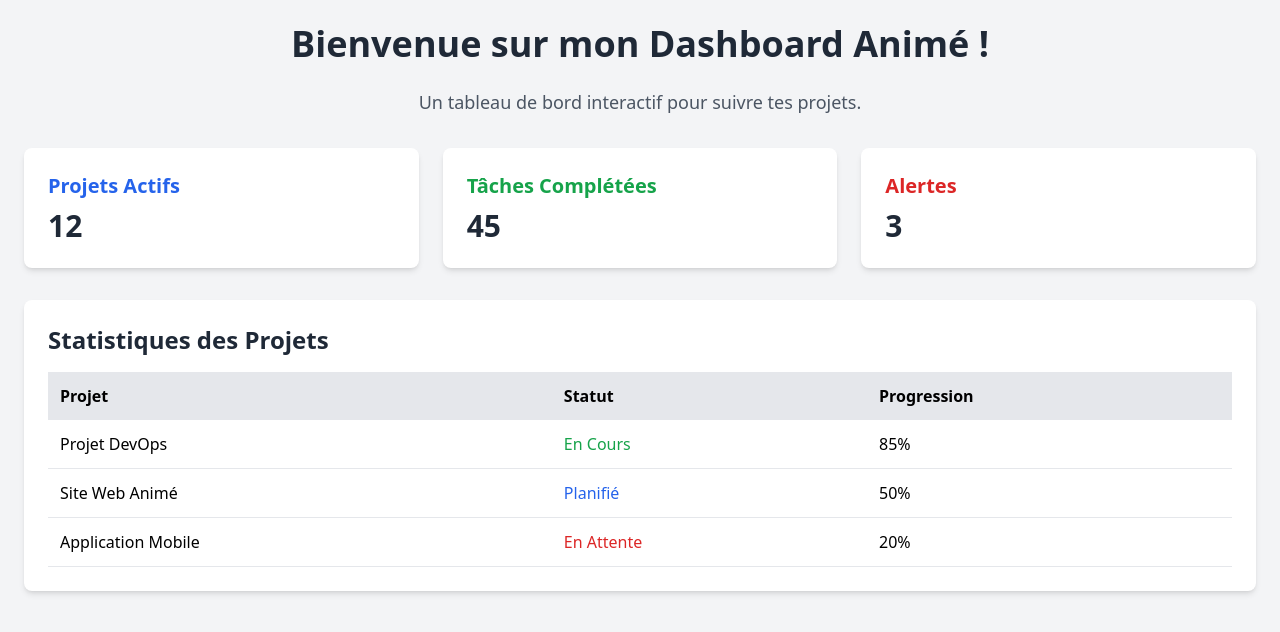
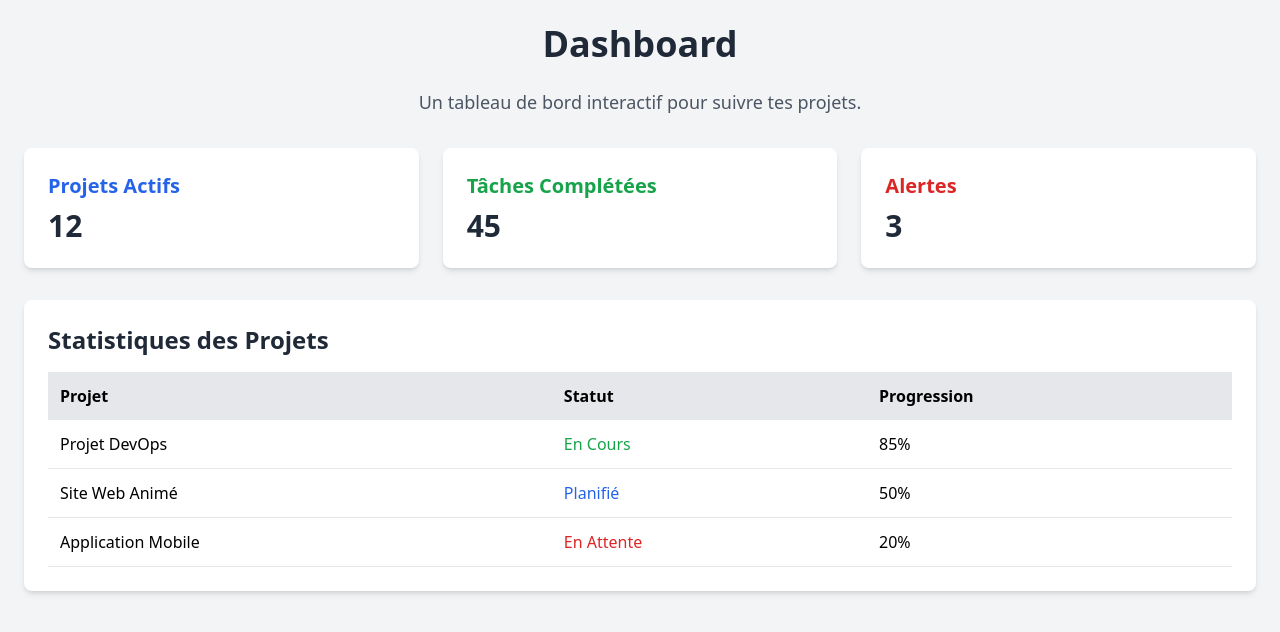
Before and after one commit to enaneij/ProjetDevops, a plain HTML site: page index.html in a window 1280 px wide. Drawn offline with nearby package versions, Linux system fonts and the light colour scheme.

Commit message:
modification du titre

```diff
--- a/index.html
+++ b/index.html
@@ -32,7 +32,7 @@
 <body class="bg-gray-100 font-sans">
     <div class="container mx-auto p-6">
         <!-- En-tête Animé -->
-        <h1 class="text-4xl font-bold text-gray-800 text-center fade-in mb-6">Bienvenue sur mon Dashboard Animé !</h1>
+        <h1 class="text-4xl font-bold text-gray-800 text-center fade-in mb-6">Dashboard</h1>
         <p class="text-lg text-gray-600 text-center slide-up mb-8">Un tableau de bord interactif pour suivre tes projets.</p>
 
         <!-- Grille de Cartes -->
```
